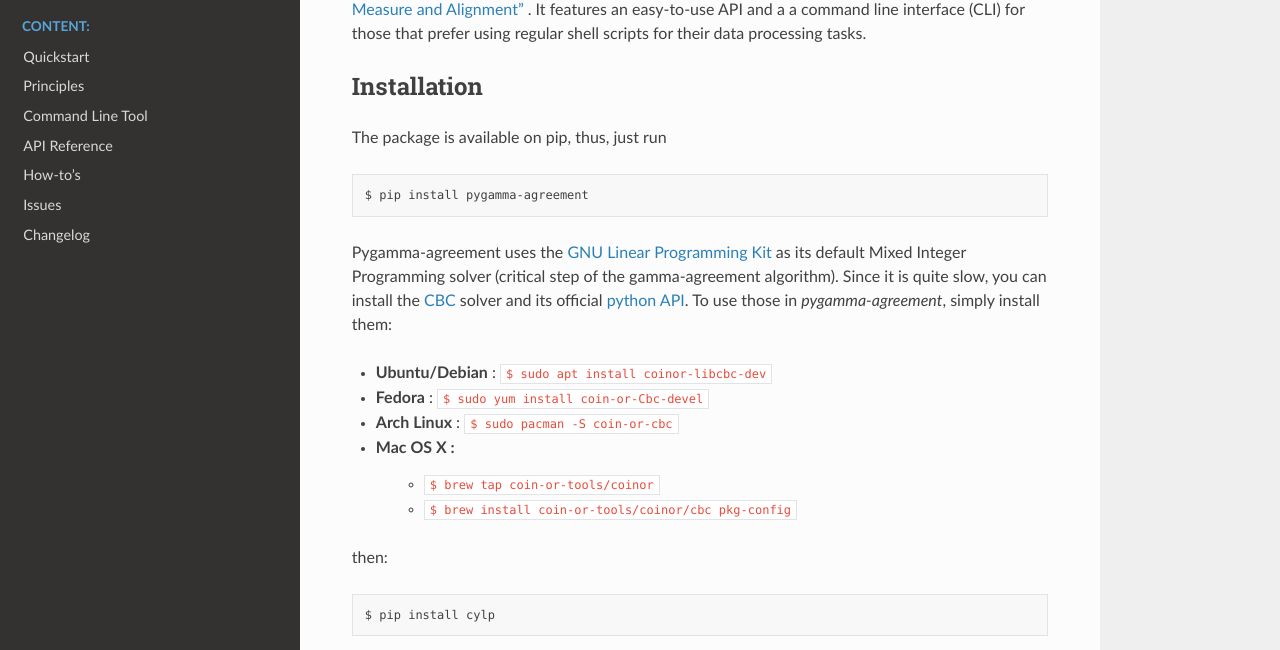
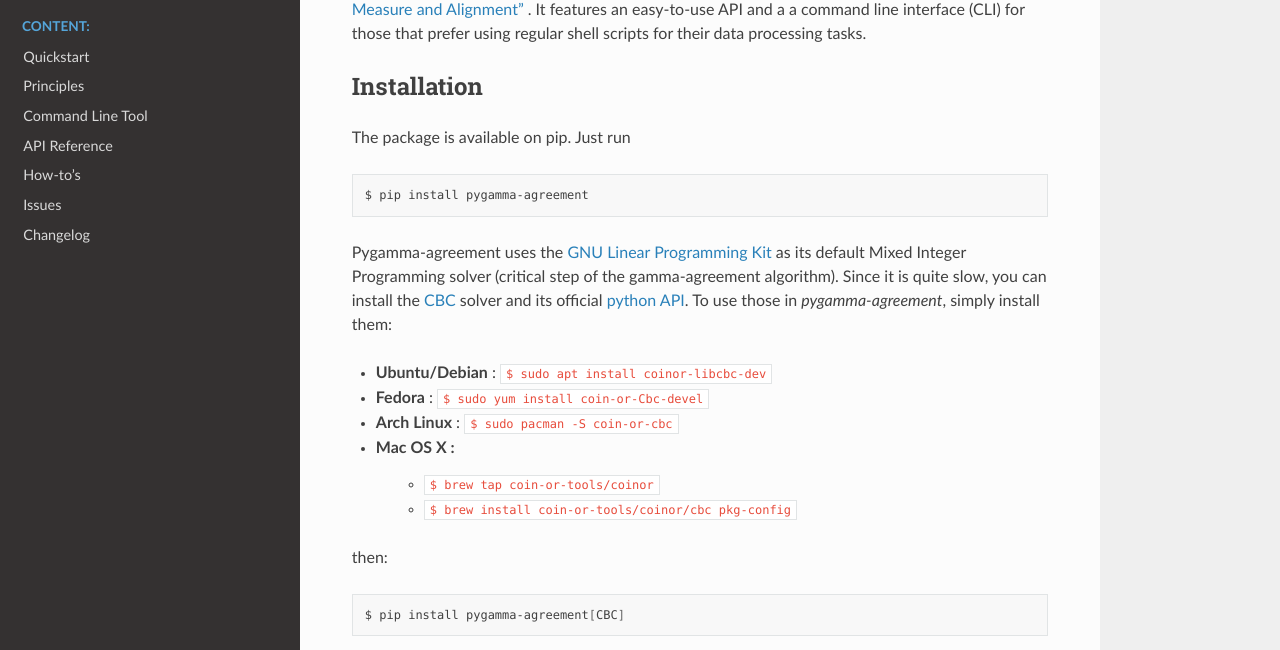
Before and after one commit to bootphon/pygamma-agreement, a Sphinx documentation site: the page built from docs/source/index.rst, in a window 1280 px wide and 900 px high. Shown: the part 247-897 px from the top of the window. Built offline with Sphinx 7.4.7 and the Read the Docs theme 2.0.0, drawn with Linux system fonts in a browser that asks for light colours.

Commit message:
updated dependancies to include cylp/pytest in extras, and included those extras in installation tutorials

```diff
--- a/docs/source/index.rst
+++ b/docs/source/index.rst
@@ -11,7 +11,7 @@
 Installation
 ------------
 
-The package is available on pip, thus, just run
+The package is available on pip. Just run
 
 .. code-block:: bash
 
@@ -33,7 +33,7 @@
 
 .. code-block:: bash
 
-    $ pip install cylp
+    $ pip install pygamma-agreement[CBC]
 
 .. warning::
 
--- a/setup.py
+++ b/setup.py
@@ -56,7 +56,6 @@
         "License :: OSI Approved :: MIT License",
         "Natural Language :: English",
         "Programming Language :: Python :: 3",
-        "Programming Language :: Python :: 3.6",
         "Programming Language :: Python :: 3.7",
         "Programming Language :: Python :: 3.8",
         "Programming Language :: Python :: 3.9",
@@ -73,8 +72,9 @@
         "notebook": [
             "matplotlib",
         ],
+        "CBC": ["cylp"],
         "testing": [
-            "pytest"
+            "pytest", "cylp"
         ],
         "docs": ["sphinx",
                  "sphinx_rtd_theme"]
```
Also changed, not shown: README.md (+10 -7 lines), 1 other file.
